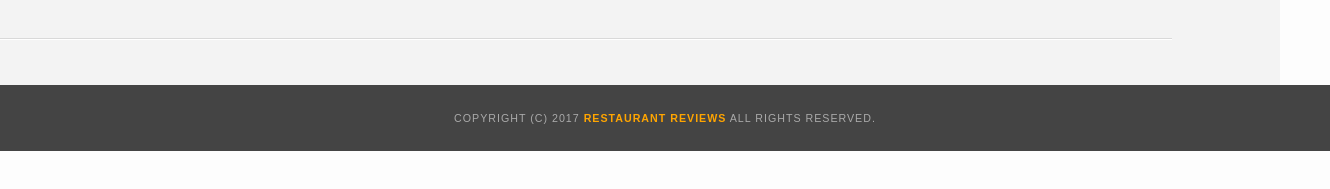
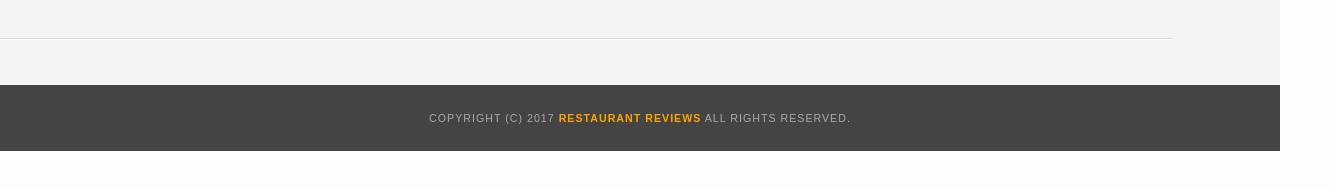
Before and after one commit to Arcticpilots/Restaurant-App-Review, a plain HTML site: page restaurant.html in a window 1280 px wide. Shown: the part 467-656 px from the top of the page, 1330 px wide, since content can reach past the window. Drawn offline with nearby package versions, Linux system fonts and the light colour scheme.

Commit message:
DISPLAY FIX

```diff
--- a/css/styles.css
+++ b/css/styles.css
@@ -58,7 +58,8 @@ article, aside, canvas, details, figcaption, figure, footer, header, hgroup, men
   color: #aaa;
   font-size: 8pt;
   letter-spacing: 1px;
-  padding: 25px;
+  padding-top: 25px;
+  padding-bottom: 25px;
   text-align: center;
   text-transform: uppercase;
 }
@@ -228,7 +229,7 @@ nav h1 a {
 .inside #footer {
   bottom: 0;
   position: absolute;
-  width: 100%;
+  width: 100vw;
 }
 #restaurant-name {
   color: #f18200;
```
